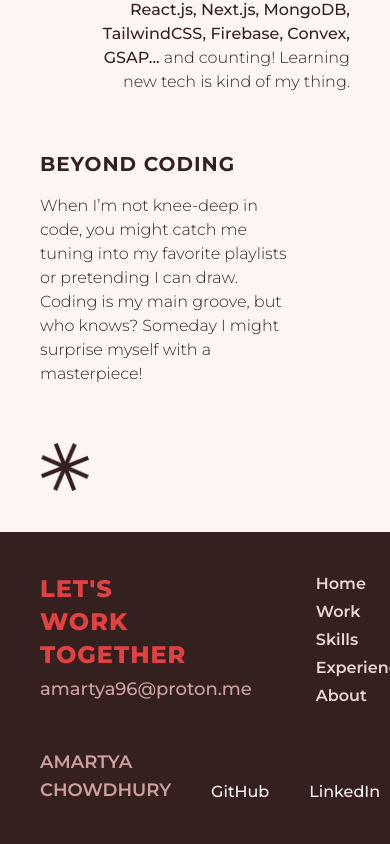
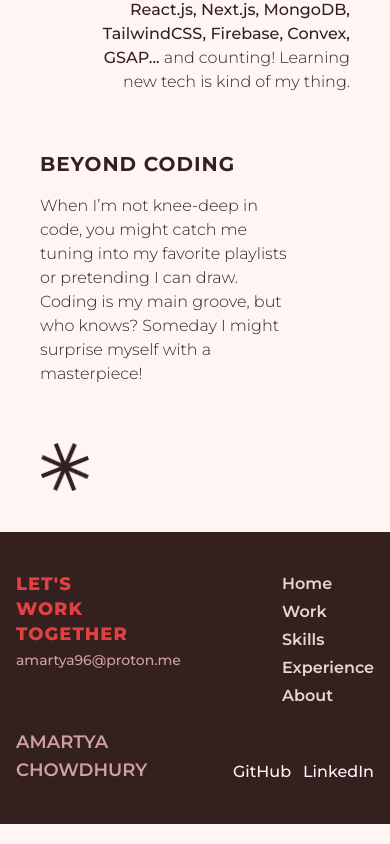
Before and after one commit to aether-flux/portfolio, a Next.js app: page / in a window 390 px wide. Shown: the part 2859-3703 px from the top of the page. Built offline with nearby package versions, Linux system fonts and the light colour scheme; no server answers.

Commit message:
fix mobile footer

```diff
--- a/app/_components/Footer.jsx
+++ b/app/_components/Footer.jsx
@@ -3,14 +3,14 @@ import Link from "next/link";
 export const Footer = () => {
   return (
     <footer className="bg-primary-foreground">
-      <div className="flex flex-col gap-10 md:gap-20 p-10 md:p-20">
-        <div className="flex gap-16 md:gap-40">
+      <div className="flex flex-col gap-5 md:gap-20 py-10 px-4 md:p-20">
+        <div className="flex gap-10 md:gap-40">
           <div>
-            <h1 className="w-1/2 md:w-1/3 uppercase text-2xl md:text-6xl mb-1 md:mb-2 font-extrabold text-[#E24141] tracking-[1px] md:tracking-[2px] leading-snug md:leading-tight">
+            <h1 className="w-1/2 md:w-1/3 uppercase text-lg md:text-6xl mb-1 md:mb-2 font-extrabold text-[#E24141] tracking-[1px] md:tracking-[2px] leading-snug md:leading-tight">
               let{"'"}s work together
             </h1>
             <Link href="mailto:amartya96@proton.me">
-              <h3 className="text-lg md:text-2xl font-medium text-[#D0A1A1] hover:text-[#D0A0A0]/70">
+              <h3 className="text-sm md:text-2xl font-medium text-[#D0A1A1] hover:text-[#D0A0A0]/70">
                 amartya96@proton.me
               </h3>
             </Link>
@@ -48,11 +48,11 @@ export const Footer = () => {
             </Link>
           </div>
         </div>
-        <div className="flex items-end md:items-center gap-10 md:gap-32">
+        <div className="flex items-end md:items-center gap-5 md:gap-32">
           <p className="text-[#D0A0A0] text-lg md:text-xl font-semibold uppercase">
             Amartya Chowdhury
           </p>
-          <div className="flex gap-10 md:gap-20">
+          <div className="flex gap-3 md:gap-20">
             <a
               target="_blank"
               href="https://github.com/xerctia"
```
